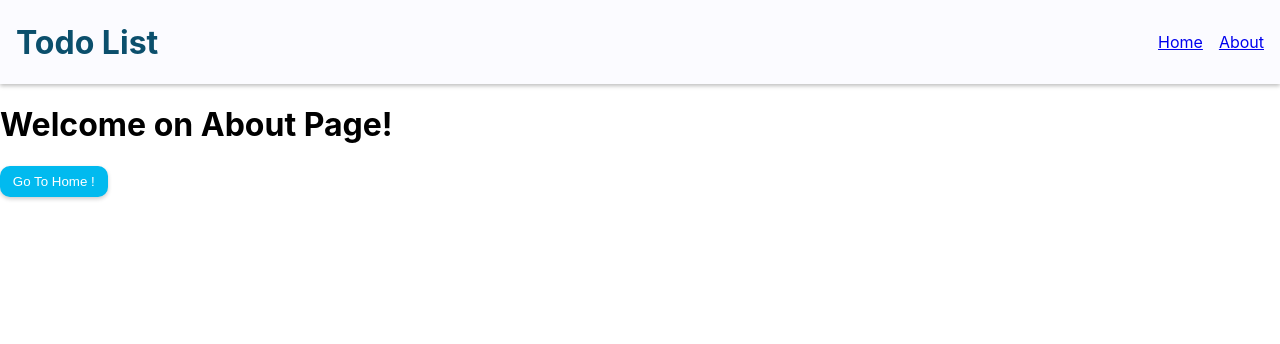
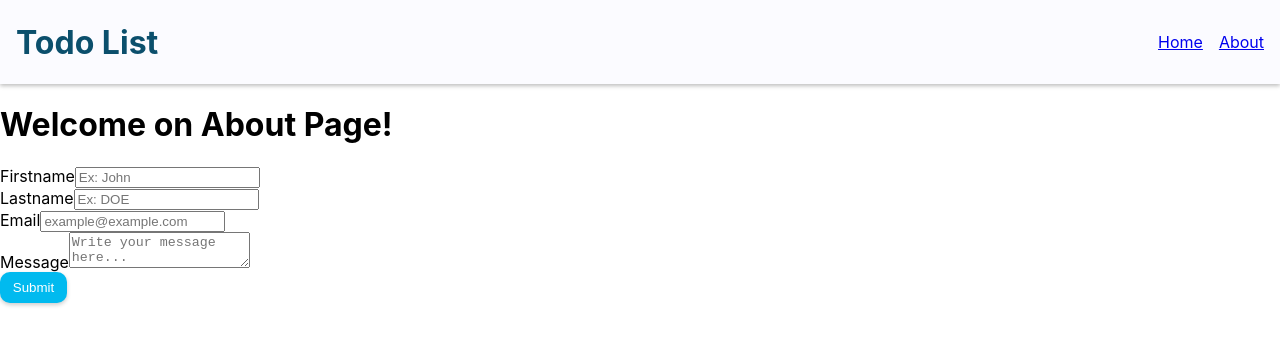
Before and after one commit to NicolasDenis57/todo-app, a React (Create React App) app: page /about in a window 1280 px wide. Shown: the top 344 px of the page. Built offline with nearby package versions, Linux system fonts and the light colour scheme.

Commit message:
part 98 done : Formik and yup added

```diff
--- a/src/Components/About/About.js
+++ b/src/Components/About/About.js
@@ -1,20 +1,77 @@
-import { useParams, useNavigate } from "react-router-dom"
-import Button from '../UI/Button/Button'
+import { Field, Form, Formik } from "formik";
+import { useId } from "react";
+import { useParams, /*useNavigate*/ } from "react-router-dom";
+import * as Yup from 'yup';
+import Button from '../UI/Button/Button';
+
+
 
 const About = () => {
 
+      const id = useId();
       const { name } = useParams();
 
-      const navigate = useNavigate();
+      const contactFormSchema = Yup.object().shape({
+            firstname: Yup.string().required(' Ce champ est requis !'),
+            lastname: Yup.string().required('Ce champ est requis'),
+            email: Yup.string().email('Format d\'email invalide').required('Ce champ est requis'),
+            message: Yup.string().max(50, 'Trop long !!!')
+      })
 
-      const handleClick = () => {
-            navigate('/');
+      const handleSubmitForm = (value) => {
+            console.log(value);
       }
+
+      //const navigate = useNavigate();
+
+      //const handleClick = () => {
+      //      navigate('/');
+      //}
 
       return (
             <div>
                   <h1>Welcome { name ? name : 'on About Page' }!</h1>
-                  <Button onClick={ handleClick }>Go To Home !</Button>
+                  {/*<Button onClick={ handleClick }>Go To Home !</Button>*/}
+                  <Formik
+                        initialValues={{
+                              firstname: '',
+                              lastname: '',
+                              email: '',
+                              message: ''
+                        }}
+
+                        onSubmit={ handleSubmitForm }
+                        validationSchema={ contactFormSchema }
+                  >
+                        {
+                              ({ errors, touched }) => (
+                                    <Form>
+                                          <div>
+                                                <label htmlFor={`${id}-firstname`}>Firstname</label>
+                                                <Field type='text' id={`${id}-firstname`} placeholder='Ex: John' name='firstname'/>
+                                                { errors.firstname && touched.firstname && <p style={{ color: 'red'}}>{ errors.firstname }</p>}
+                                          </div>
+                                          <div>
+                                                <label htmlFor={`${id}-lastname`}>Lastname</label>
+                                                <Field type='text' id={`${id}-lastname`} placeholder='Ex: DOE' name='lastname'/>
+                                                { errors.lastname && touched.lastname && <p style={{ color: 'red'}}>{ errors.lastname }</p>}
+                                          </div>
+                                          <div>
+                                                <label htmlFor={`${id}-email`}>Email</label>
+                                                <Field type='text' id={`${id}-email`} placeholder='example@example.com' name='email'/>
+                                                { errors.email && touched.email && <p style={{ color: 'red'}}>{ errors.email }</p>}
+                                          </div>
+                                          <div>
+                                                <label htmlFor={`${id}-message`}>Message</label>
+                                                <Field component='textarea' id={`${id}-message`} placeholder='Write your message here...' name='message'/>
+                                                { errors.message && touched.message && <p style={{ color: 'red'}}>{ errors.message }</p>}
+                                          </div>
+
+                                          <Button type="submit">Submit</Button>
+                                    </Form>
+                              )
+                        }
+                  </Formik>
             </div>
       );
 }
```
